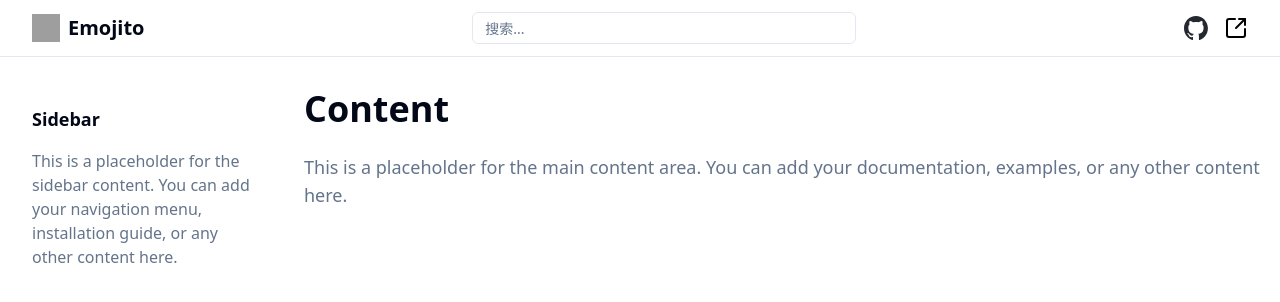
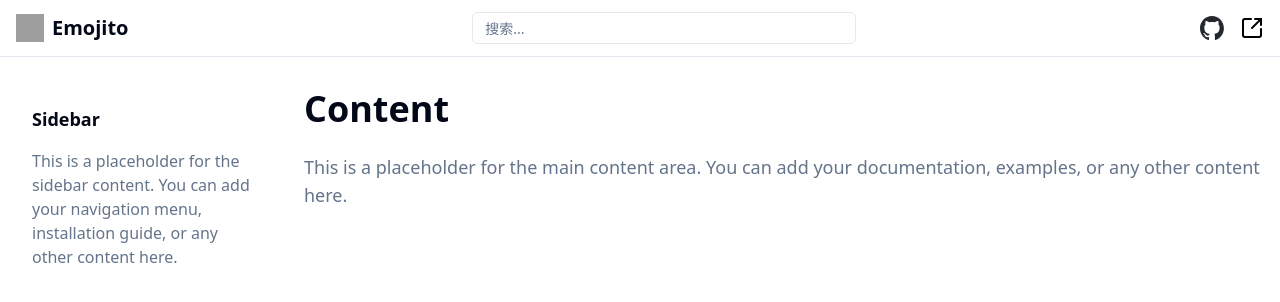
Before and after one commit to ChatGavin/emojito, a React (Vite) app in the folder apps/web/: page / in a window 1280 px wide. Shown: the top 302 px of the page. Built offline with nearby package versions, Linux system fonts and the light colour scheme; grey boxes are pictures that could not be loaded.

Commit message:
feat: 更新头部组件样式，调整容器宽度以改善布局

```diff
--- a/apps/web/src/pages/header/index.jsx
+++ b/apps/web/src/pages/header/index.jsx
@@ -11,7 +11,7 @@ import {
 export function Header() {
   return (
     <header className="sticky top-0 z-50 w-full border-b bg-background/95 backdrop-blur supports-[backdrop-filter]:bg-background/60">
-      <div className="container flex h-14 items-center">
+      <div className="w-full px-4 flex h-14 items-center">
         <div className="flex items-center">
           <a href="/" className="flex items-center space-x-2">
             <img src={mojitoIcon} alt="Mojito" className="h-7 w-7" />
```
